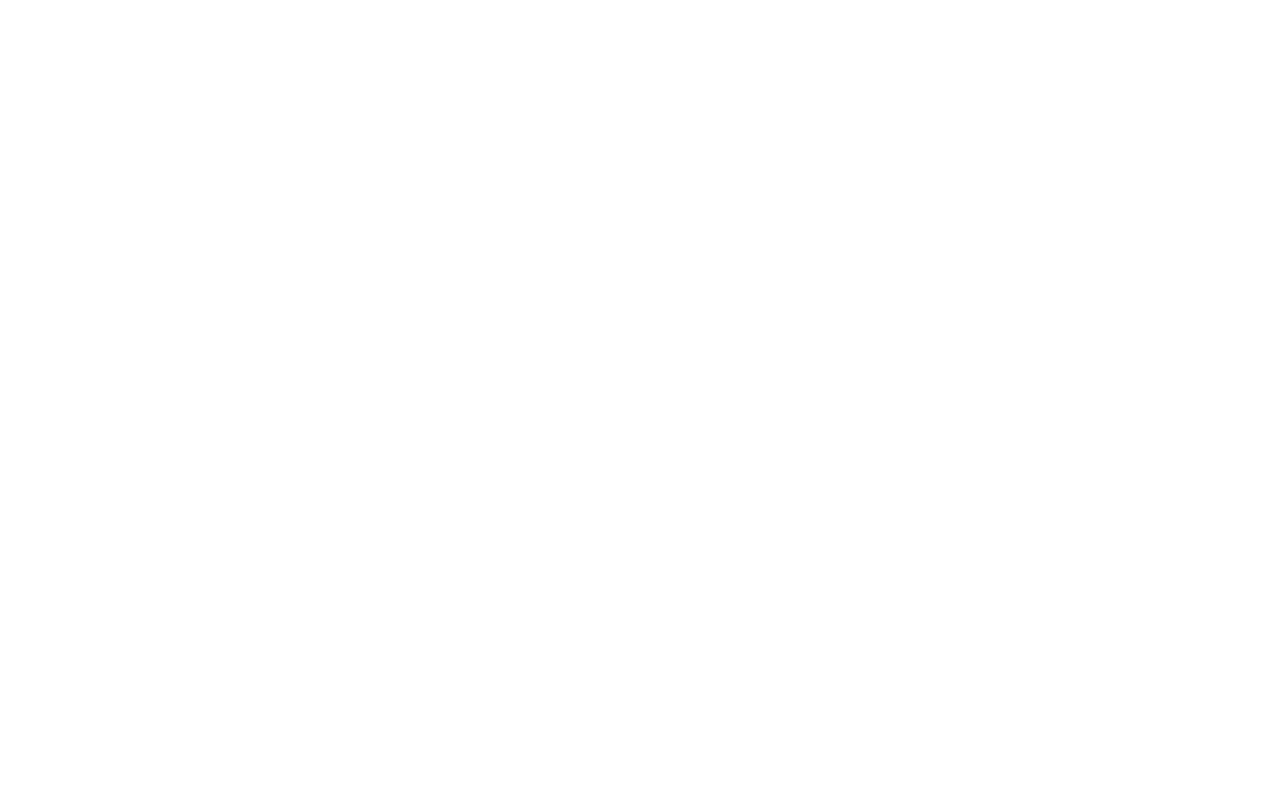
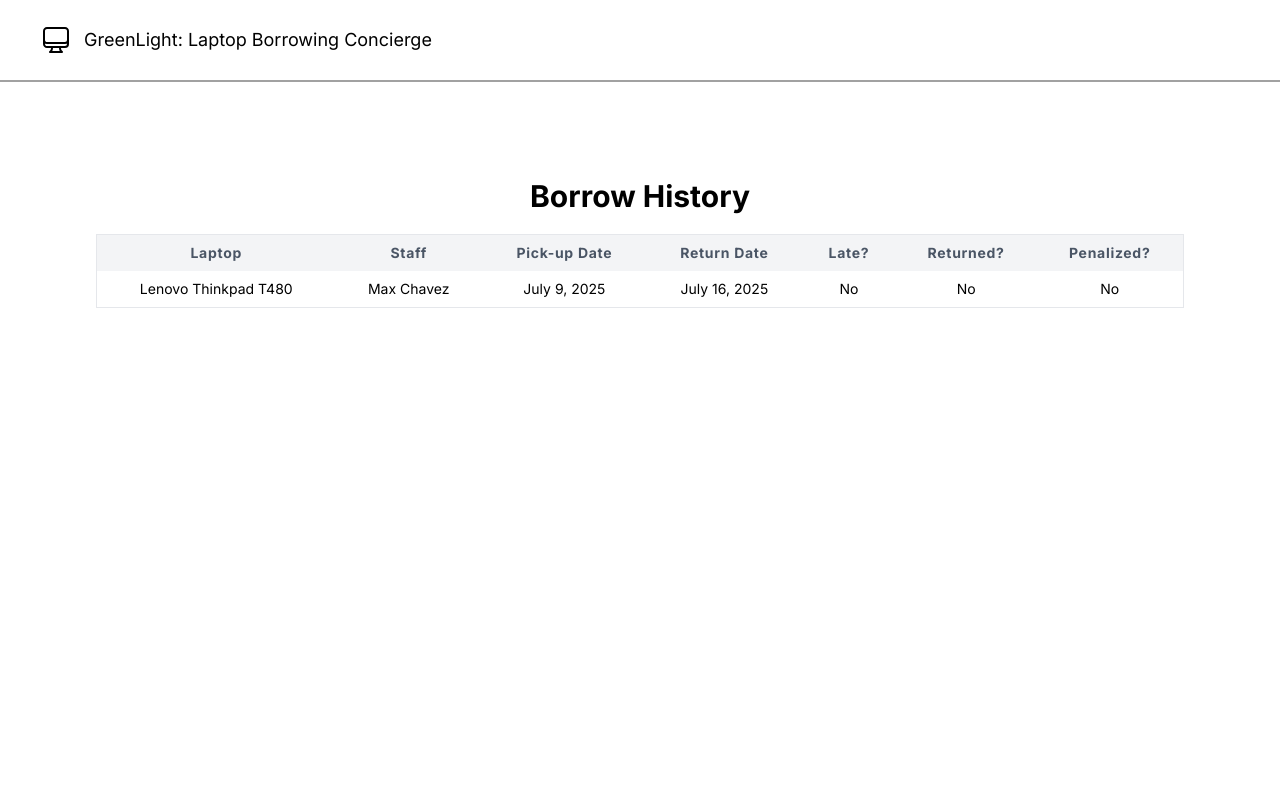
Before and after one commit to mbchavez27/CCINFOM-S12-07-DBAPP, a React (Vite) app in the folder client/: page /client/history in a window 1280 px wide. Before the commit this address had no page. Shown: the top 800 px of the page. Built offline with nearby package versions, Linux system fonts and the light colour scheme.

Commit message:
Add borrow history

```diff
--- a/client/src/App.jsx
+++ b/client/src/App.jsx
@@ -13,6 +13,7 @@
 import AddTicket from "./pages/AddTicket";
 import AddPenalty from "./pages/AddPenalty";
 import PenaltyPage from "./pages/PenaltyPage";
+import BorrowHistory from "./pages/BorrowHistory";
 
 function App() {
   return (
@@ -43,6 +44,7 @@
               <Route index element={<BorrowPage />} />
               <Route path="checkout" element={<CheckoutPage />} />
             </Route>
+            <Route path="history" element={<BorrowHistory />} />
           </Route>
         </Routes>
       </BrowserRouter>
--- /dev/null
+++ b/client/src/components/BorrowRecordClient.jsx
@@ -0,0 +1,34 @@
+function BorrowRecordClient() {
+  return (
+    <tr className="hover:bg-gray-50">
+      <td className="px-4 py-2">Lenovo Thinkpad T480</td>
+      <td className="px-4 py-2">Max Chavez</td>
+      <td className="px-4 py-2">
+        {new Date().toLocaleDateString("en-US", {
+          year: "numeric",
+          month: "long",
+          day: "numeric",
+        })}
+      </td>
+      <td className="px-4 py-2">
+        {" "}
+        {new Date(
+          new Date().getTime() + 7 * 24 * 60 * 60 * 1000,
+        ).toLocaleDateString("en-US", {
+          year: "numeric",
+          month: "long",
+          day: "numeric",
+        })}
+      </td>
+      <td className="px-4 py-2">
+        {new Date() > new Date(new Date().getTime() + 7 * 24 * 60 * 60 * 1000)
+          ? "Yes"
+          : "No"}
+      </td>
+      <td className="px-4 py-2">No</td>
+      <td className="px-4 py-2">No</td>
+    </tr>
+  );
+}
+
+export default BorrowRecordClient;
--- a/client/src/components/CustomerHero.jsx
+++ b/client/src/components/CustomerHero.jsx
@@ -16,6 +16,11 @@
               Borrow
             </button>
           </a>
+          <a href="/client/history">
+            <button className="px-6 py-2 bg-neutral-900 text-neutral-50 rounded-lg text-lg">
+              History
+            </button>
+          </a>
         </div>
       </div>
     </div>
--- /dev/null
+++ b/client/src/pages/BorrowHistory.jsx
@@ -0,0 +1,33 @@
+import NavBar from "../components/NavBar";
+import Footer from "../components/Footer";
+import BorrowRecordClient from "../components/BorrowRecordClient";
+
+function BorrowHistory() {
+  return (
+    <>
+      <NavBar />
+      <div className="min-h-screen py-24 flex flex-col gap-5 border-y-2 border-neutral-400 items-center justify-start">
+        <h1 className="font-bold text-3xl">Borrow History</h1>
+        <table className="min-w-[85%] text-lg bg-white border border-gray-200 text-sm">
+          <thead className="bg-gray-100 text-gray-600 tracking-wider">
+            <tr>
+              <th className="px-4 py-2">Laptop</th>
+              <th className="px-4 py-2">Staff</th>
+              <th className="px-4 py-2">Pick-up Date</th>
+              <th className="px-4 py-2">Return Date</th>
+              <th className="px-4 py-2">Late?</th>
+              <th className="px-4 py-2">Returned?</th>
+              <th className="px-4 py-2">Penalized?</th>
+            </tr>
+          </thead>
+          <tbody className="text-center">
+            <BorrowRecordClient />
+          </tbody>
+        </table>
+      </div>
+      <Footer />
+    </>
+  );
+}
+
+export default BorrowHistory;
```
Lines whose indentation alone changed are shown as unchanged.
